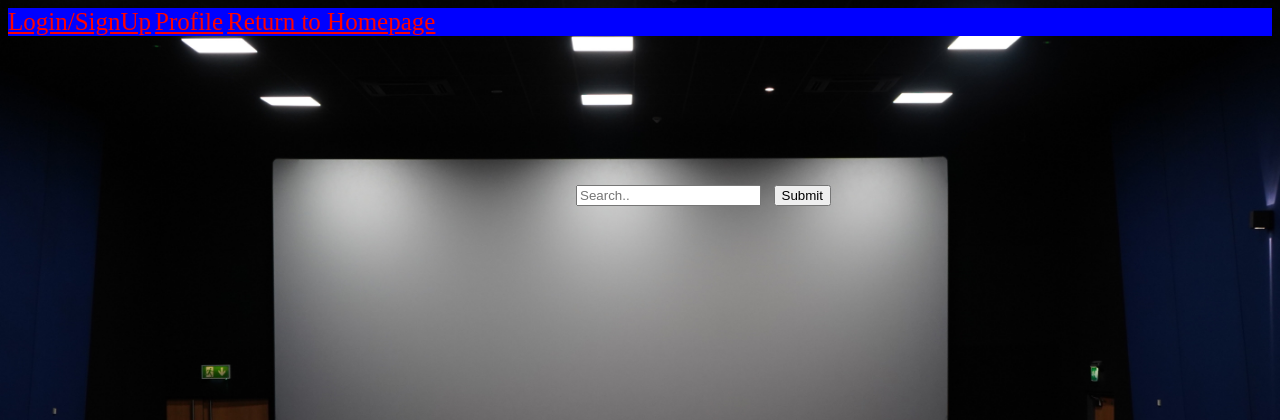
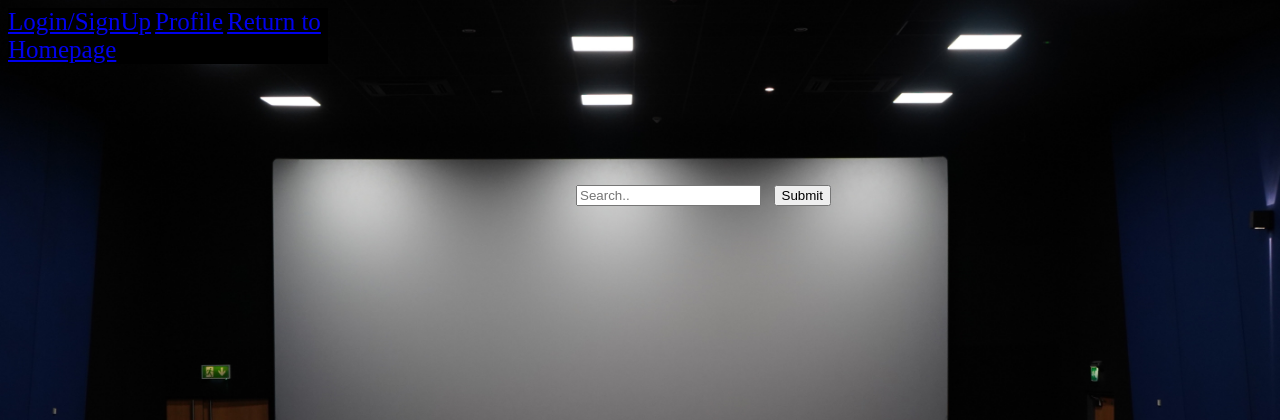
Before and after one commit to fraykate/team3, a Python web app: template templates/search.html in a window 1280 px wide. Shown: the top 420 px of the page. Run offline with Jinja, Linux system fonts and the light colour scheme; the template is opened without the code that fills it, so the values that code supplies are empty.

Commit message:
Updated color of links, menu bar for clearer distinciton

```diff
--- a/static/css/general_format.css
+++ b/static/css/general_format.css
@@ -1,12 +1,12 @@
 h1{
     font-style: italic;
     font-size: +50px;
-    color:red;
+    color:rgb(255, 0, 0);
     position:absolute;
     left:45%;
     top:15%
 }
-/* Explore background size variables other than cover*/
+
 body{
 
     background-image: url('Public_domain_theatre.jpg'); background-size:cover;
@@ -29,10 +29,9 @@ th{
 }
 div{
     border: 20px;
-
-    background-color:blue;
+    width: 25vw;
+    background-color:rgb(0, 0, 0);
 }
 a{
-    color: red;
     font-size: +25px;
 }
```
